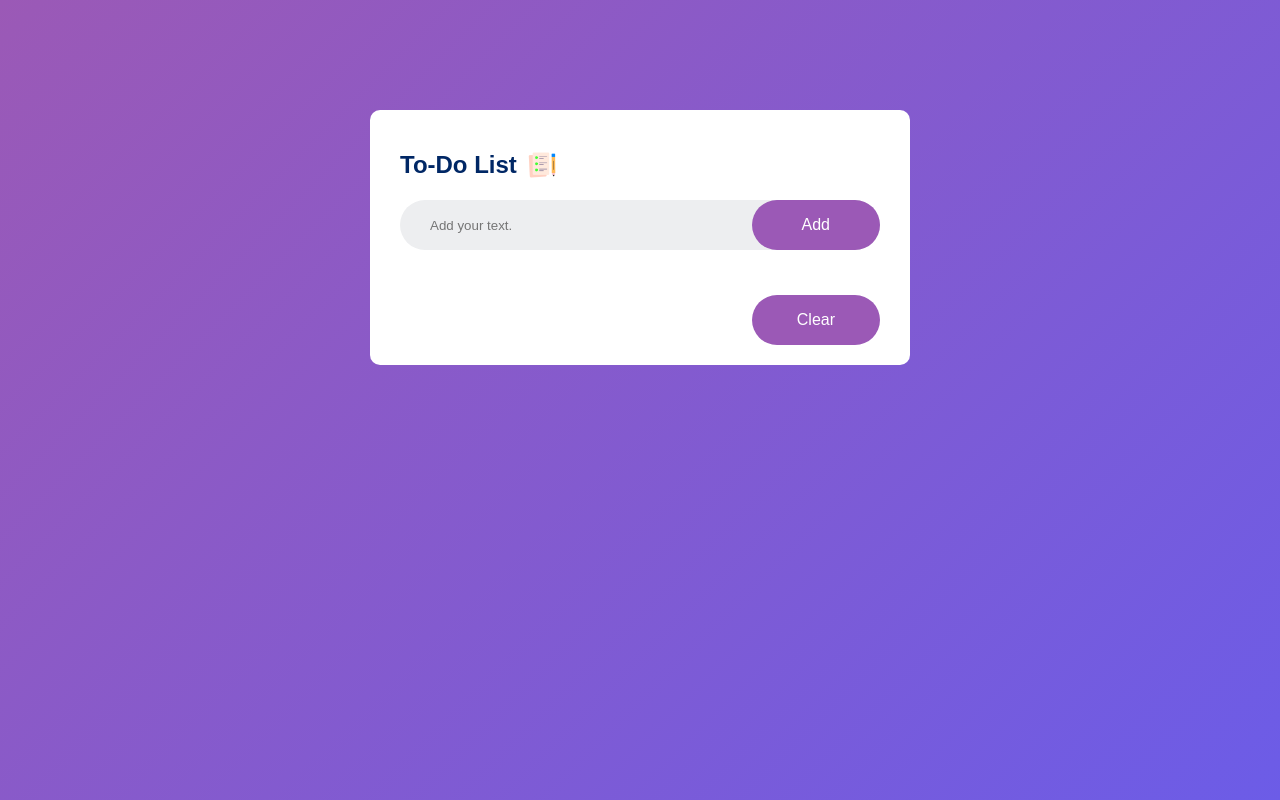
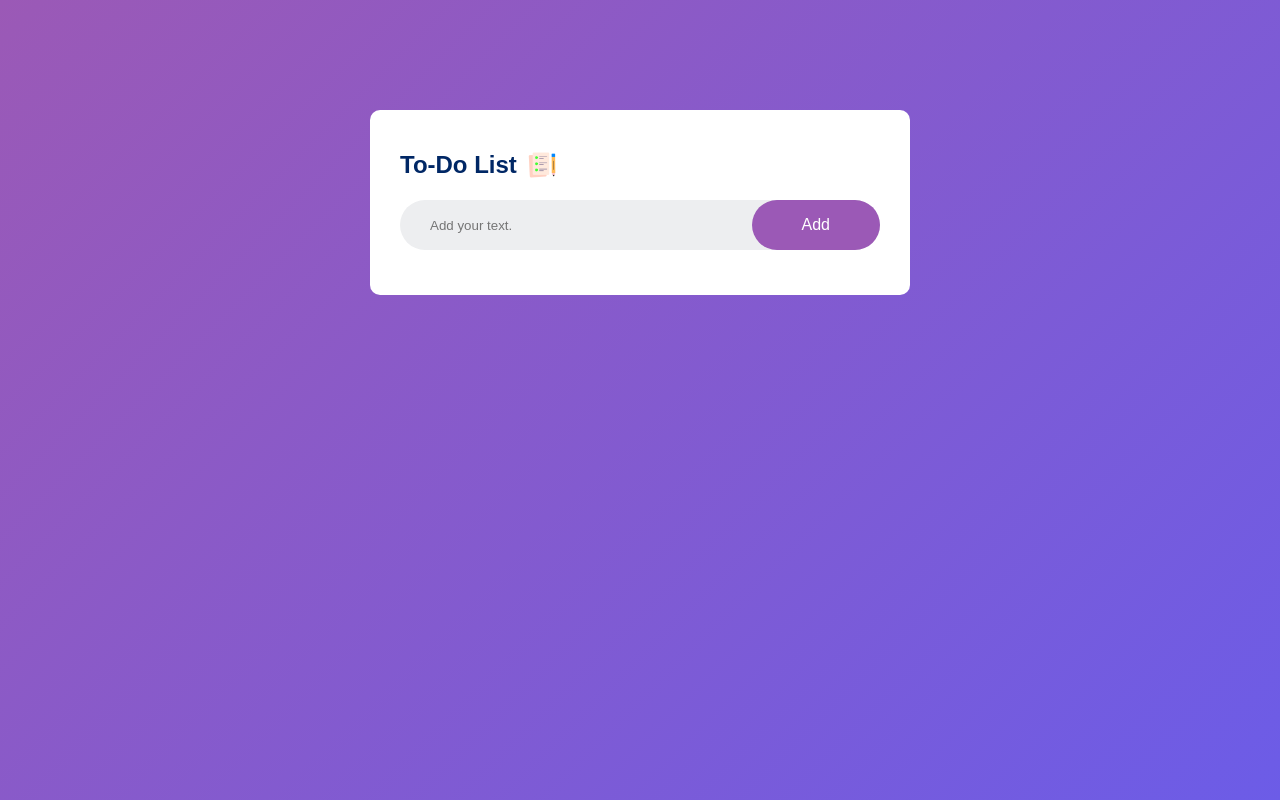
Before and after one commit to camrynbrown/todo-list, a plain HTML site: page index.html in a window 1280 px wide. Drawn offline with Linux system fonts and the light colour scheme.

Commit message:
Changed clear-button display.
So the button does not display at launch.

```diff
--- a/styles.css
+++ b/styles.css
@@ -118,7 +118,8 @@ ul li span:hover {
     margin-bottom: -50px;
 }
 
-.clear button {
+.clear-button {
+    display: none;
     font-size: 16px;
     padding: 16px 45px;
     margin-top: 20px;
```
